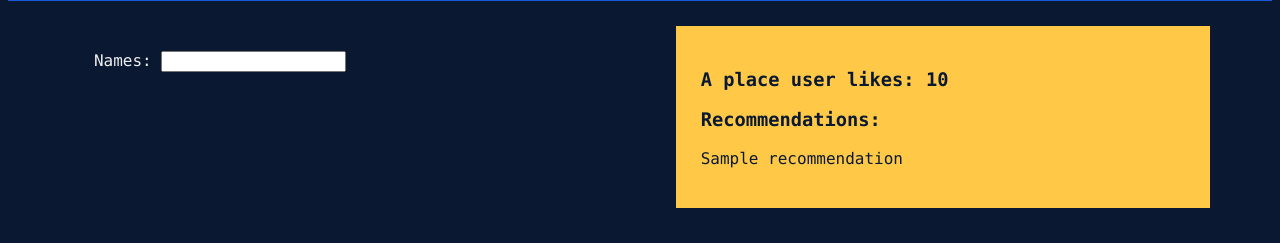
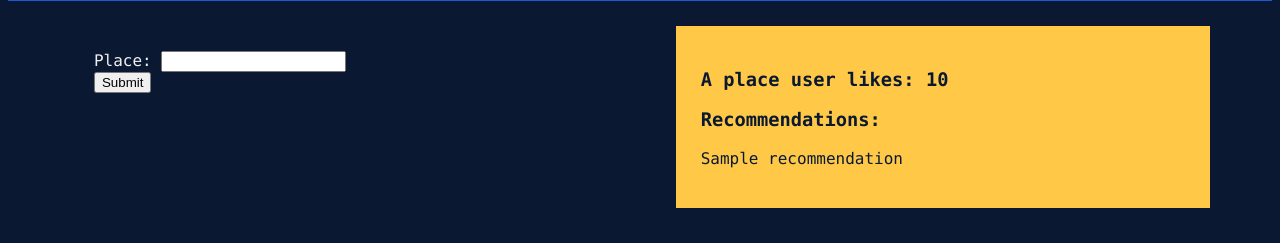
Before and after one commit to eliaspoylio/helsinkirecom, a Flask app: template app/templates/index.html in a window 1280 px wide. Shown: the part 239-482 px from the top of the page. Run offline with Flask 2, Linux system fonts and the light colour scheme; the template is opened without the code that fills it: most values are stand-ins (such as "Sample title", 1, 10 or a date in 2020); some libraries are stand-ins or nearby versions.

Commit message:
add form to call recom function

```diff
--- a/app/routes.py
+++ b/app/routes.py
@@ -8,20 +8,33 @@ from app.recom import recom, sample, available
 @app.route('/index')
 def index():
     places_available = available("places")
-    places = recom("3108", "places")
     return render_template('index.html',
                            places_available=places_available,
-                           place_user_likes=places['item_user_likes'],
-                           recommendations=places['recommendations'])
+                           )
+
 
 @app.route("/search/<string:box>")
 def process(box):
     query = request.args.get('query')
     places_available = available("places")
     if box == 'places':
-        filtered = [place for place in places_available if place['value'].startswith(query)]
+        filtered = [
+            place for place in places_available if place['value'].startswith(query)]
         suggestions = filtered
-    return jsonify({"suggestions":suggestions})
+    return jsonify({"suggestions": suggestions})
+
+
+@app.route('/response', methods=['POST'])
+def response():
+    place = request.form.get("place")
+    print(place)
+    places_available = available("places")
+    place_id = next(item['data'] for item in places_available if item['value'] == place)
+    print(place_id)
+    places = recom(place_id, "places")
+    return render_template("index.html",
+                           place_user_likes=places['item_user_likes'],
+                           recommendations=places['recommendations'])
 
 
 @app.route('/recom/places/<place_user_likes>', methods=['GET'])
--- a/app/templates/index.html
+++ b/app/templates/index.html
@@ -11,7 +11,8 @@
     <link rel="stylesheet" href="{{ url_for('static', filename='css/style.css') }}">
 
     <script src="https://cdnjs.cloudflare.com/ajax/libs/jquery/3.1.0/jquery.min.js"></script>
-    <script src="https://cdnjs.cloudflare.com/ajax/libs/jquery.devbridge-autocomplete/1.2.26/jquery.autocomplete.min.js"></script>
+    <script
+        src="https://cdnjs.cloudflare.com/ajax/libs/jquery.devbridge-autocomplete/1.2.26/jquery.autocomplete.min.js"></script>
 
 
 </head>
@@ -49,8 +50,11 @@
 
         <div class="block">
 
-            Names:
-            <input type="text" name="places" id="autocomplete1" />
+            <form method="POST" action="/response">
+                Place: <input type="text" name="place" id="autocomplete1" required><br>
+                <input type="submit" value="Submit">
+            </form>
+
 
 
             <script>
```
